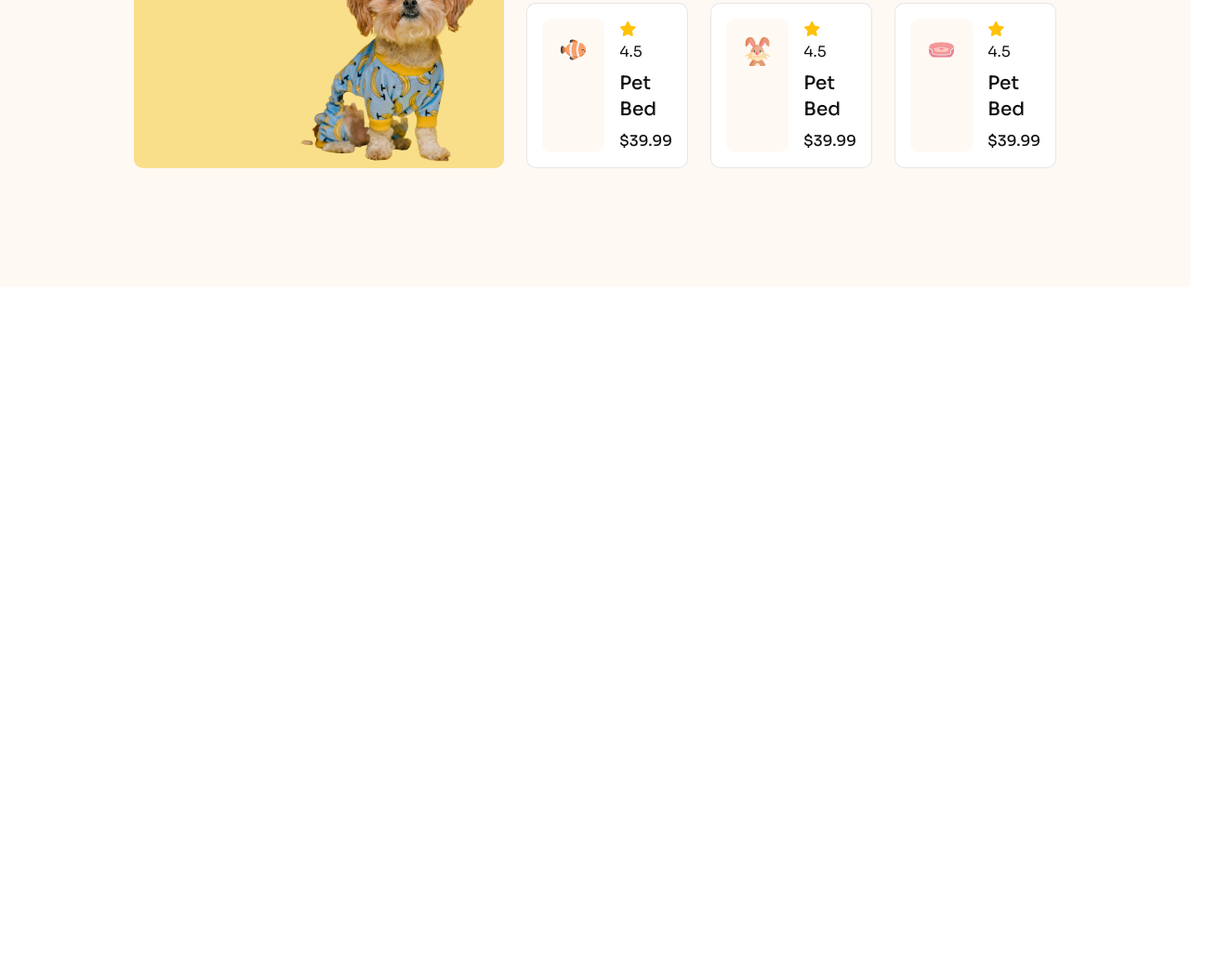
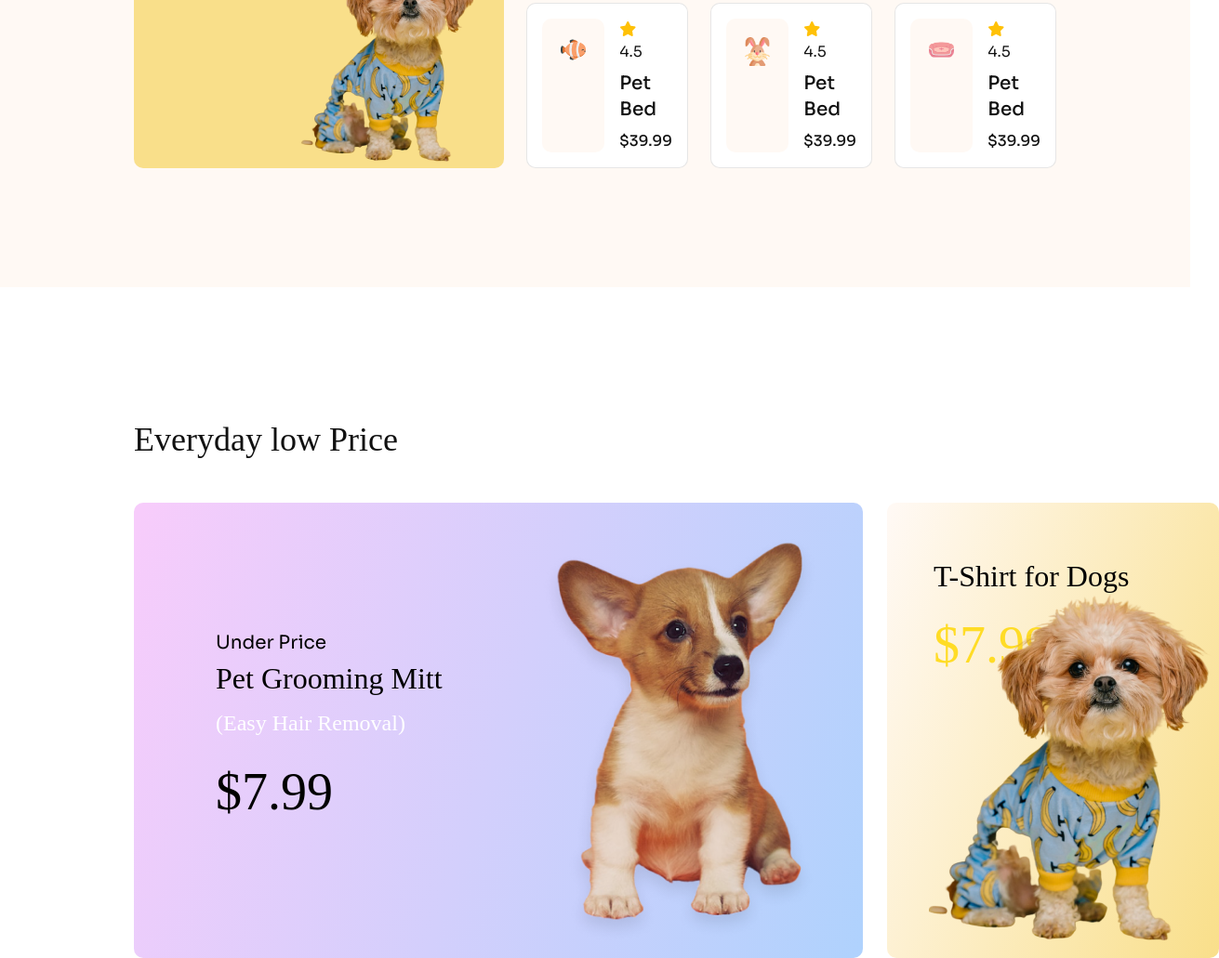
Before and after one commit to zaman-pro/A03-C1-Browse-4-Pets, a plain HTML site: page index.html in a window 1280 px wide. Shown: the part 1996-3027 px from the top of the page at 93% size, 1311 px wide, since content can reach past the window. Before the commit the page ends 2305 px from the top, so only its background shows below. Drawn offline with nearby package versions, Linux system fonts and the light colour scheme; a web font is replaced by a local one.

Commit message:
everyday section added

```diff
--- a/index.html
+++ b/index.html
@@ -497,6 +497,75 @@
           </div>
         </div>
       </div>
+
+      <!-- !everyday start here -->
+      <div class="space-y-8 px-4 lg:px-36 lg:space-y-12 mt-14 lg:mt-36">
+        <!-- everyday title -->
+        <div>
+          <h2 class="font-adlam text-2xl lg:text-4xl">Everyday low Price</h2>
+        </div>
+        <!-- card container -->
+        <div class="flex flex-col gap-6 text-black lg:flex-row lg:gap-[26px]">
+          <!-- card 1 -->
+          <div
+            class="relative space-y-[0px] px-[34px] py-[38px] rounded-lg min-w-[357px] min-h-[334px] lg:rounded-[10px] lg:px-[88px] lg:py-[137px] lg:min-w-[784px] lg:min-h-[480px] bg-[linear-gradient(109deg,_#F7CCFB_1.27%,_#AFD2FD_100%)]"
+          >
+            <!-- big card content -->
+            <div class="">
+              <h4 class="hidden lg:inline lg:text-xl lg:mb-3">Under Price</h4>
+              <h2 class="font-adlam text-[22px] lg:text-[32px] lg:mb-2">
+                Pet Grooming Mitt
+              </h2>
+              <p
+                class="font-adlam hidden lg:inline-flex lg:text-2xl lg:mb-4 lg:text-white"
+              >
+                (Easy Hair Removal)
+              </p>
+              <h3
+                class="font-adlam text-[40px] text-white lg:text-[56px] lg:text-black"
+              >
+                $7.99
+              </h3>
+            </div>
+
+            <!-- big card image -->
+            <div class="absolute bottom-0 right-0">
+              <img
+                class="w-[214px] lg:w-[383px]"
+                src="./c1-assets/cute-dog-mid.png"
+                alt="cute-dog-mid"
+              />
+            </div>
+          </div>
+
+          <!-- card 2 -->
+          <div
+            class="relative px-[34px] py-[38px] rounded-lg min-w-[357px] min-h-[334px] lg:rounded-[10px] lg:px-[50px] lg:py-[55px] lg:min-h-[480px] bg-[linear-gradient(109deg,_#FFF9F4_1.27%,_#F9DF8A_100%)] flex-grow"
+          >
+            <!-- big card content -->
+            <div class="">
+              <h2 class="font-adlam text-[22px] lg:text-[32px] lg:mb-2">
+                T-Shirt for Dogs
+              </h2>
+
+              <h3
+                class="font-adlam text-[40px] text-white lg:text-[56px] lg:text-pet-accent"
+              >
+                $7.99
+              </h3>
+            </div>
+
+            <!-- big card image -->
+            <div class="absolute bottom-0 right-0">
+              <img
+                class="w-[217px] lg:w-[312px]"
+                src="./c1-assets/cute-pet-mid.png"
+                alt="cute-dog-mid"
+              />
+            </div>
+          </div>
+        </div>
+      </div>
     </main>
     <!-- footer section start here -->
     <footer></footer>
```
